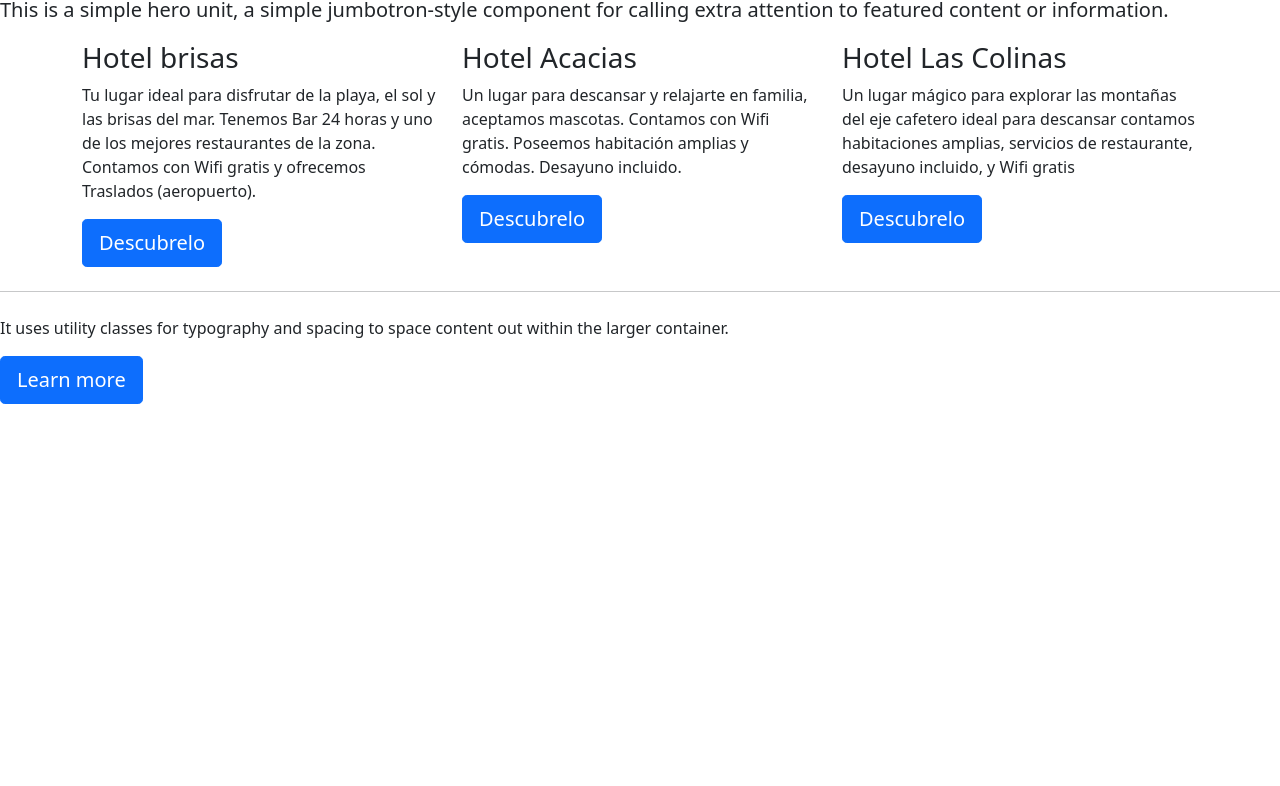
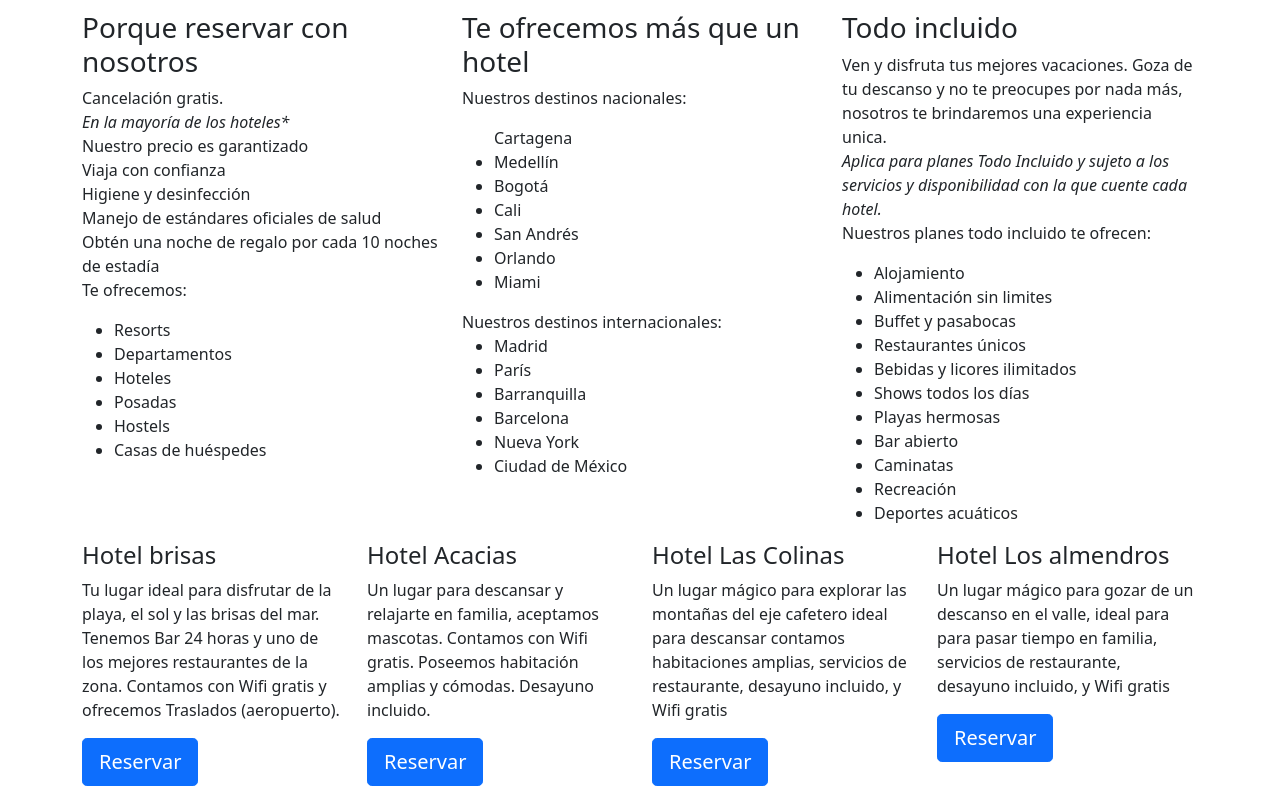
Before and after one commit to Karl464/Guia_de_hoteles, a website: page index.html in a window 1280 px wide. Shown: the part 80-866 px from the top of the page. Before the commit the page ends 800 px from the top, so only its background shows below. Drawn offline with nearby package versions, Linux system fonts and the light colour scheme.

Commit message:
Actualizacion de contenido en index

```diff
--- a/index.html
+++ b/index.html
@@ -11,54 +11,131 @@
  -->
   <link href="node_modules/bootstrap/dist/css/bootstrap.min.css" rel="stylesheet">
 
-  <title>Blog Web</title>
+  <title>Guia de hoteles Maneat</title>
 </head>
 
 <body>
   <div class="jumbotron">
-    <h1 class="display-4">Hoteles</h1>
+    <h1 class="display-4">Hoteles Maneat</h1>
+    <!-- <hr class="my-4">
+   // <p>It uses utility classes for typography and spacing to space content out within the larger container.</p>
+   // <p class="lead">
+      <a class="btn btn-primary btn-lg" href="#" role="button">Learn more</a>
+    </p>
+  </div>
     <p class="lead">This is a simple hero unit, a simple jumbotron-style component for calling extra attention to
       featured content or information.</p>
+      -->
     <div class="container">
       <div class="row">
-        <div class="col-sm">
-          <h3>Hotel brisas</h3>
+        <div class="col-sm-4">
+          <p>
+          <h3>Porque reservar con nosotros</h3>
+          <p>
+            Cancelación gratis.<br>
+            <i> En la mayoría de los hoteles*</i><br>
+            Nuestro precio es garantizado<br>
+            Viaja con confianza<br>
+            Higiene y desinfección<br>
+            Manejo de estándares oficiales de salud<br>
+            Obtén una noche de regalo por cada 10 noches de estadía<br>
+            Te ofrecemos:
+          <ul>
+            <li>Resorts</li>
+            <li>Departamentos</li>
+            <li>Hoteles</li>
+            <li>Posadas</li>
+            <li>Hostels</li>
+            <li>Casas de huéspedes</li>
+          </ul>
+          </p>
+          </p>
+        </div>
+        <div class="col-sm-4">
+          <p>
+          <h3>Te ofrecemos más que un hotel</h3>
+          <p>
+            Nuestros destinos nacionales:<br>
+          <ul>
+            Cartagena
+            <li>Medellín</li>
+            <li>Bogotá</li>
+            <li>Cali</li>
+            <li>San Andrés</li>
+            <li>Orlando</li>
+            <li>Miami</li>
+          </ul>
+          Nuestros destinos internacionales:<br>
+          <ul>
+            <li>Madrid</li>
+            <li>París</li>
+            <li>Barranquilla</li>
+            <li>Barcelona</li>
+            <li>Nueva York</li>
+            <li>Ciudad de México</li>
+          </ul>
+          </p>
+          </p>
+        </div>
+        <div class="col-sm-4">
+          <p>
+          <h3>Todo incluido</h3>
+          <p>
+            Ven y disfruta tus mejores vacaciones. Goza de tu descanso y no te preocupes por nada más, nosotros te
+            brindaremos una experiencia unica.<br>
+            <i>Aplica para planes Todo Incluido y sujeto a los servicios y disponibilidad con la que cuente cada
+              hotel.</i><br>
+            Nuestros planes todo incluido te ofrecen:
+          <ul>
+            <!-- type = "square"> -->
+            <li>Alojamiento</li>
+            <li>Alimentación sin limites</li>
+            <li>Buffet y pasabocas</li>
+            <li>Restaurantes únicos</li>
+            <li>Bebidas y licores ilimitados</li>
+            <li>Shows todos los días</li>
+            <li>Playas hermosas</li>
+            <li>Bar abierto</li>
+            <li>Caminatas</li>
+            <li>Recreación</li>
+            <li>Deportes acuáticos</li>
+          </ul>
+        </div>
+      </div>
+
+      <div class="row">
+        <div class="col-sm-3">
+          <h4>Hotel brisas</h4>
           <p>Tu lugar ideal para disfrutar de la playa, el sol y las brisas del mar. Tenemos Bar 24 horas y uno de los
             mejores restaurantes de la zona. Contamos con Wifi gratis y ofrecemos Traslados (aeropuerto).</p>
-          <a class="btn btn-primary btn-lg" href="#" role="button">Descubrelo</a>
+          <a class="btn btn-primary btn-lg" href="#" role="button">Reservar</a>
         </div>
-        <div class="col-sm">
-          <h3>Hotel Acacias</h3>
+        <div class="col-sm-3">
+          <h4>Hotel Acacias</h4>
           <p> Un lugar para descansar y relajarte en familia, aceptamos mascotas. Contamos con Wifi gratis. Poseemos
             habitación amplias y cómodas. Desayuno incluido. </p>
-          <a class="btn btn-primary btn-lg" href="#" role="button">Descubrelo</a>
+          <a class="btn btn-primary btn-lg" href="#" role="button">Reservar</a>
         </div>
-        <div class="col-sm">
-          <h3>Hotel Las Colinas</h3>
+        <div class="col-sm-3">
+          <h4>Hotel Las Colinas</h4>
           <p>Un lugar mágico para explorar las montañas del eje cafetero ideal para descansar contamos habitaciones
             amplias, servicios de restaurante, desayuno incluido, y Wifi gratis</p>
-          <a class="btn btn-primary btn-lg" href="#" role="button">Descubrelo</a>
+          <a class="btn btn-primary btn-lg" href="#" role="button">Reservar</a>
+        </div>
+        <div class="col-sm-3">
+          <h4>Hotel Los almendros</h4>
+          <p>Un lugar mágico para gozar de un descanso en el valle, ideal para para pasar tiempo en familia,
+             servicios de restaurante, desayuno incluido, y Wifi gratis</p>
+          <a class="btn btn-primary btn-lg" href="#" role="button">Reservar</a>
         </div>
       </div>
     </div>
 
-    <hr class="my-4">
-    <p>It uses utility classes for typography and spacing to space content out within the larger container.</p>
-    <p class="lead">
-      <a class="btn btn-primary btn-lg" href="#" role="button">Learn more</a>
-    </p>
-  </div>
-  <!-- Optional JavaScript; choose one of the two! -->
+    <!-- Option 2: Separate Popper and Bootstrap JS -->
 
-  <!-- Option 1: Bootstrap Bundle with Popper -->
-
-  <!--     <script src="https://cdn.jsdelivr.net/npm/bootstrap@5.0.2/dist/js/bootstrap.bundle.min.js" integrity="sha384-MrcW6ZMFYlzcLA8Nl+NtUVF0sA7MsXsP1UyJoMp4YLEuNSfAP+JcXn/tWtIaxVXM" crossorigin="anonymous"></script>
--->
-  <!-- Option 2: Separate Popper and Bootstrap JS -->
-
-  <script src="node_modules/bootstrap/dist/css/bootstrap.min.css"></script>
-  <script src="node_modules/popper.js/dist/popper-utils.min.js"></script>
-  <script src="node_modules/jquery/dist/jquery.min.js"></script>
+    <script src="node_modules/bootstrap/dist/css/bootstrap.min.css"></script>
+    <script src="node_modules/popper.js/dist/popper-utils.min.js"></script>
+    <script src="node_modules/jquery/dist/jquery.min.js"></script>
 
 </body>
 
```
